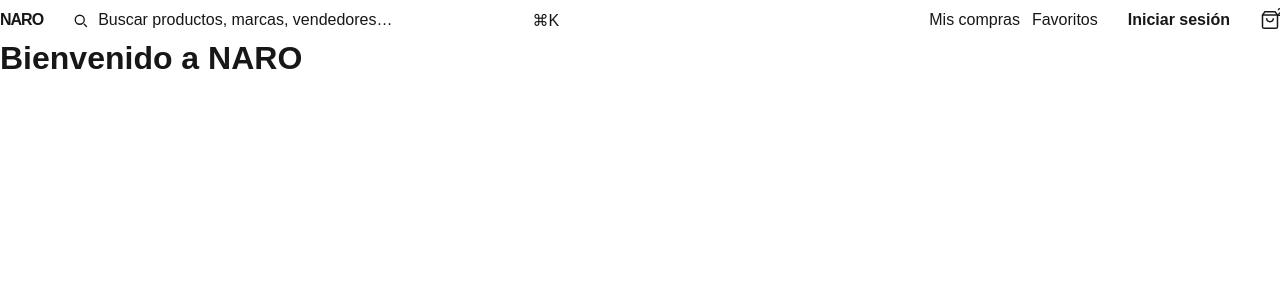
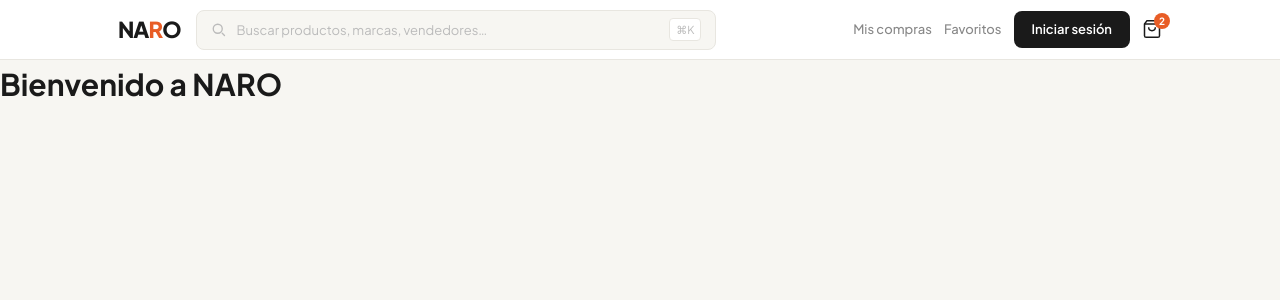
Before and after one commit to romsreu/naro-web, a Next.js app: page / in a window 1280 px wide. Shown: the top 300 px of the page. Built offline with nearby package versions, Linux system fonts and the light colour scheme.

Commit message:
Modified globals.css

```diff
--- a/app/globals.css
+++ b/app/globals.css
@@ -1,49 +1,53 @@
-:root {
-  --background: #ffffff;
-  --foreground: #171717;
+@import "../styles/variables.css";
+
+/* ── Reset ── */
+*, *::before, *::after {
+  box-sizing: border-box;
+  margin: 0;
+  padding: 0;
 }
 
-@media (prefers-color-scheme: dark) {
-  :root {
-    --background: #0a0a0a;
-    --foreground: #ededed;
-  }
-}
-
+/* ── Base ── */
 html {
-  height: 100%;
-}
-
-html,
-body {
-  max-width: 100vw;
-  overflow-x: hidden;
+  scroll-behavior: smooth;
 }
 
 body {
-  min-height: 100%;
-  display: flex;
-  flex-direction: column;
-  color: var(--foreground);
-  background: var(--background);
-  font-family: Arial, Helvetica, sans-serif;
+  font-family: var(--font-sans);
+  background: var(--color-bg);
+  color: var(--color-text);
+  font-size: var(--font-md);
+  line-height: 1.6;
   -webkit-font-smoothing: antialiased;
   -moz-osx-font-smoothing: grayscale;
 }
 
-* {
-  box-sizing: border-box;
-  padding: 0;
-  margin: 0;
+/* ── Elementos base ── */
+a {
+  text-decoration: none;
+  color: inherit;
 }
 
-a {
-  color: inherit;
-  text-decoration: none;
+button {
+  font-family: var(--font-sans);
+  cursor: pointer;
 }
 
-@media (prefers-color-scheme: dark) {
-  html {
-    color-scheme: dark;
-  }
+input,
+textarea,
+select {
+  font-family: var(--font-sans);
+  font-size: var(--font-md);
 }
+
+img {
+  max-width: 100%;
+  display: block;
+}
+
+/* ── Utilidades globales ── */
+.page-wrapper {
+  max-width: var(--max-width);
+  margin: 0 auto;
+  padding: 0 var(--page-padding);
+}
--- a/styles/globals.css
+++ /dev/null
@@ -1,53 +0,0 @@
-@import "../styles/variables.css";
-
-/* ── Reset ── */
-*, *::before, *::after {
-    box-sizing: border-box;
-    margin: 0;
-    padding: 0;
-}
-
-/* ── Base ── */
-html {
-    scroll-behavior: smooth;
-}
-
-body {
-    font-family: var(--font-sans);
-    background: var(--color-bg);
-    color: var(--color-text);
-    font-size: var(--font-md);
-    line-height: 1.6;
-    -webkit-font-smoothing: antialiased;
-    -moz-osx-font-smoothing: grayscale;
-}
-
-/* ── Elementos base ── */
-a {
-    text-decoration: none;
-    color: inherit;
-}
-
-button {
-    font-family: var(--font-sans);
-    cursor: pointer;
-}
-
-input,
-textarea,
-select {
-    font-family: var(--font-sans);
-    font-size: var(--font-md);
-}
-
-img {
-    max-width: 100%;
-    display: block;
-}
-
-/* ── Utilidades globales ── */
-.page-wrapper {
-    max-width: var(--max-width);
-    margin: 0 auto;
-    padding: 0 var(--page-padding);
-}
```
